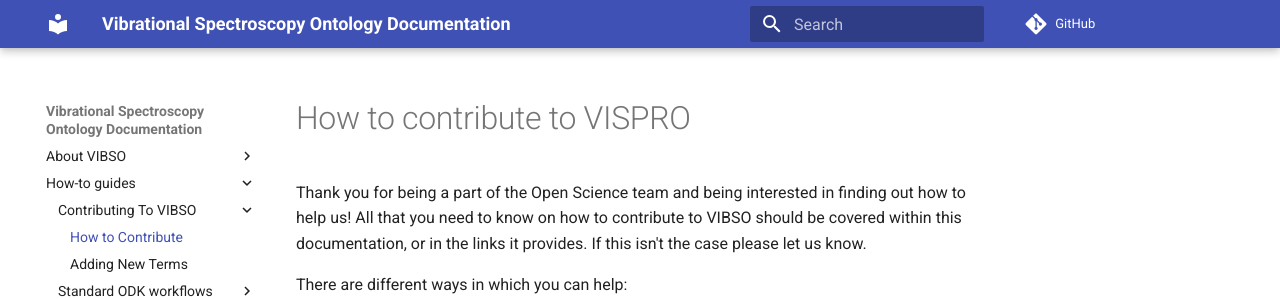
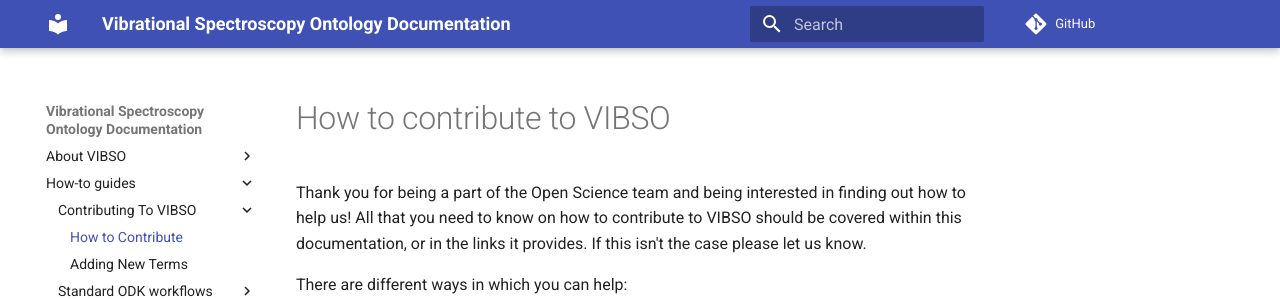
Before and after one commit to NFDI4Chem/VibrationalSpectroscopyOntology, an MkDocs documentation site: the page built from docs/contributing.md, in a window 1280 px wide. Shown: the top 299 px of the page. Built offline with MkDocs 1.6.1 and Material for MkDocs 9.7.7, drawn with Linux system fonts in a browser that asks for light colours; comment, search, counter and statistics services are not loaded.

Commit message:
update typo in acronym

```diff
--- a/docs/contributing.md
+++ b/docs/contributing.md
@@ -1,4 +1,4 @@
-# How to contribute to VISPRO
+# How to contribute to VIBSO
 
 Thank you for being a part of the Open Science team and being interested in finding out how to help us!
 All that you need to know on how to contribute to VIBSO should be covered within this documentation, or in the links it provides. If this isn't the case please let us know.
```
